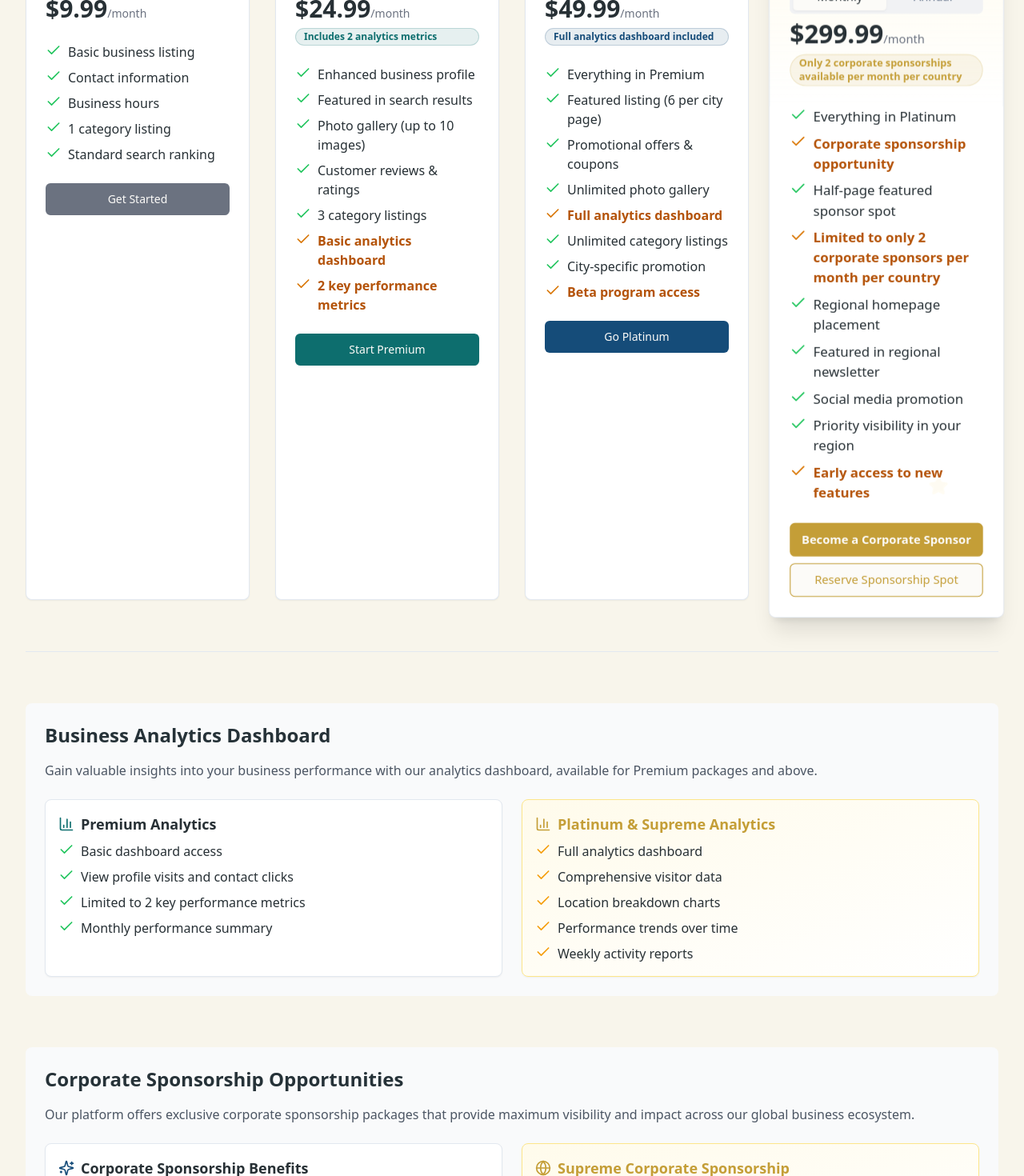
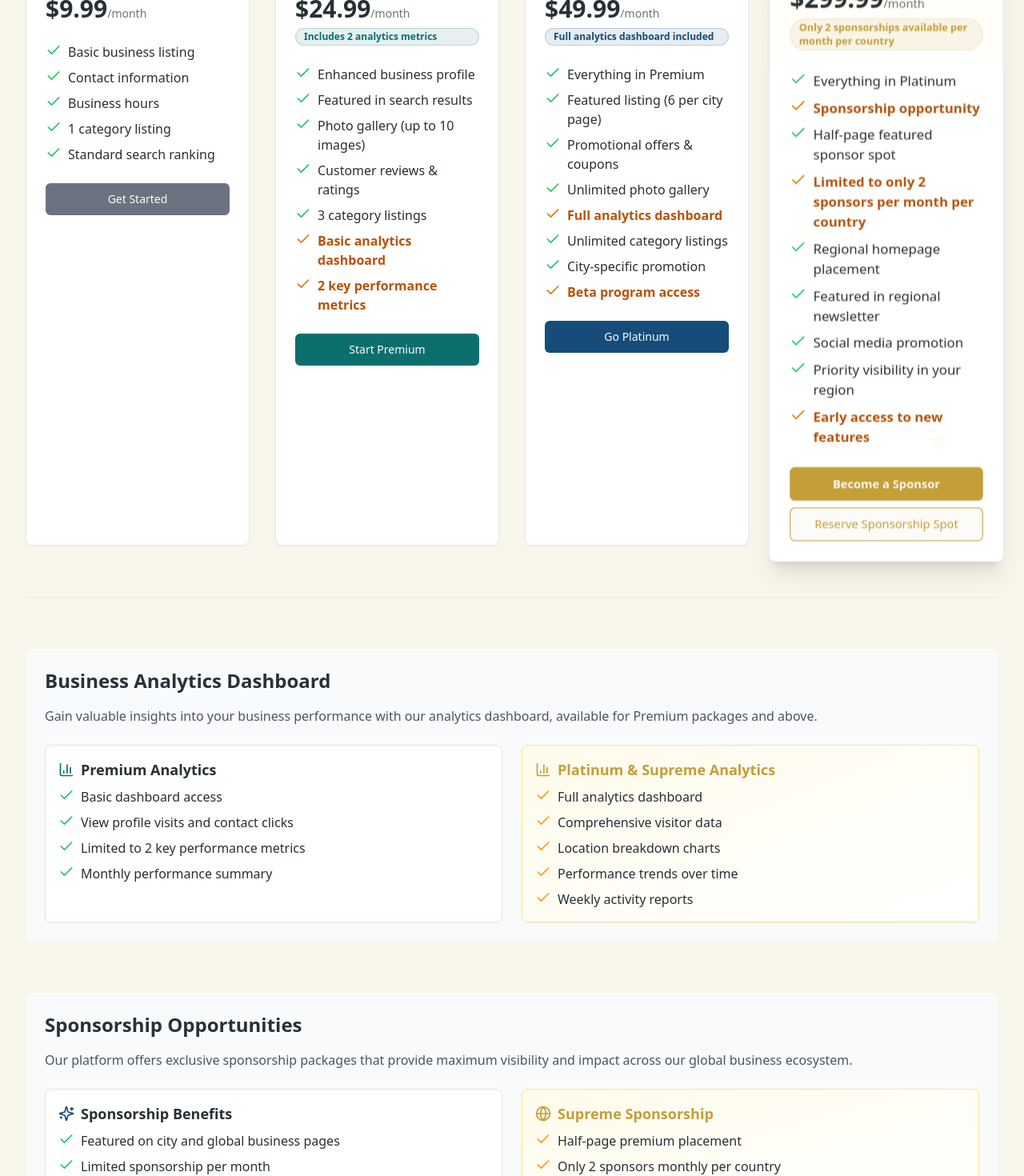
Before and after one commit to Ummahconnects/UmmahRES, a React (Vite) app: page /packages in a window 1280 px wide. Shown: the part 500-1970 px from the top of the page at 80% size. Built offline with nearby package versions, Linux system fonts and the light colour scheme; a web font is replaced by a local one.

Commit message:
Remove corporate from supreme package
Remove corporate-specific features from the supreme package.

```diff
--- a/src/components/packages/PackageGrid.tsx
+++ b/src/components/packages/PackageGrid.tsx
@@ -1,4 +1,3 @@
-
 import React, { useState, useEffect } from "react";
 import { Star, Badge, Package, Award, Sparkles, Globe } from "lucide-react";
 import PackageCard from "./PackageCard";
@@ -48,9 +47,9 @@ const PackageGrid = () => {
 
   const supremeFeatures = [
     { text: "Everything in Platinum" },
-    { text: "Corporate sponsorship opportunity", highlight: true },
+    { text: "Sponsorship opportunity", highlight: true },
     { text: "Half-page featured sponsor spot" },
-    { text: "Limited to only 2 corporate sponsors per month per country", highlight: true },
+    { text: "Limited to only 2 sponsors per month per country", highlight: true },
     { text: "Regional homepage placement" },
     { text: "Featured in regional newsletter" },
     { text: "Social media promotion" },
@@ -102,17 +101,17 @@ const PackageGrid = () => {
       />
 
       <PackageCard
-        title="Supreme Corporate"
-        description="Regional corporate sponsorship opportunity"
+        title="Supreme"
+        description="Regional sponsorship opportunity"
         price="$299.99"
         annualPrice="$2,999.90"
         annualSavings="Save $599.98"
         features={supremeFeatures}
         color="muslim-gold"
-        banner="Regional Corporate Sponsor"
-        primaryButtonText="Become a Corporate Sponsor"
+        banner="Regional Sponsor"
+        primaryButtonText="Become a Sponsor"
         secondaryButtonText="Reserve Sponsorship Spot"
-        additionalInfo="Only 2 corporate sponsorships available per month per country"
+        additionalInfo="Only 2 sponsorships available per month per country"
         isHighlighted={true}
         sparklePosition={sparklePosition}
         icon={<Sparkles className="h-5 w-5 text-amber-500" />}
--- a/src/pages/Packages.tsx
+++ b/src/pages/Packages.tsx
@@ -1,4 +1,3 @@
-
 import Layout from "@/components/Layout";
 import { Separator } from "@/components/ui/separator";
 import PackageHeader from "@/components/packages/PackageHeader";
@@ -11,23 +10,23 @@ import { BarChart3, Church, Globe, HeartHandshake, Sparkles } from "lucide-react
 
 const PackagesPage = () => {
   const locationFeatures = {
-    title: "Corporate Sponsorship Opportunities",
-    description: "Our platform offers exclusive corporate sponsorship packages that provide maximum visibility and impact across our global business ecosystem.",
+    title: "Sponsorship Opportunities",
+    description: "Our platform offers exclusive sponsorship packages that provide maximum visibility and impact across our global business ecosystem.",
     gridItems: [
       {
-        title: "Corporate Sponsorship Benefits",
+        title: "Sponsorship Benefits",
         features: [
           "Featured on city and global business pages",
-          "Limited corporate sponsorship per month",
+          "Limited sponsorship per month",
           "Targeted exposure to Muslim business community"
         ],
         icon: <Sparkles className="h-5 w-5 text-muslim-blue" />
       },
       {
-        title: "Supreme Corporate Sponsorship",
+        title: "Supreme Sponsorship",
         features: [
           "Half-page premium placement",
-          "Only 2 corporate sponsors monthly per country",
+          "Only 2 sponsors monthly per country",
           "Global visibility across all platforms"
         ],
         highlight: true,
```
